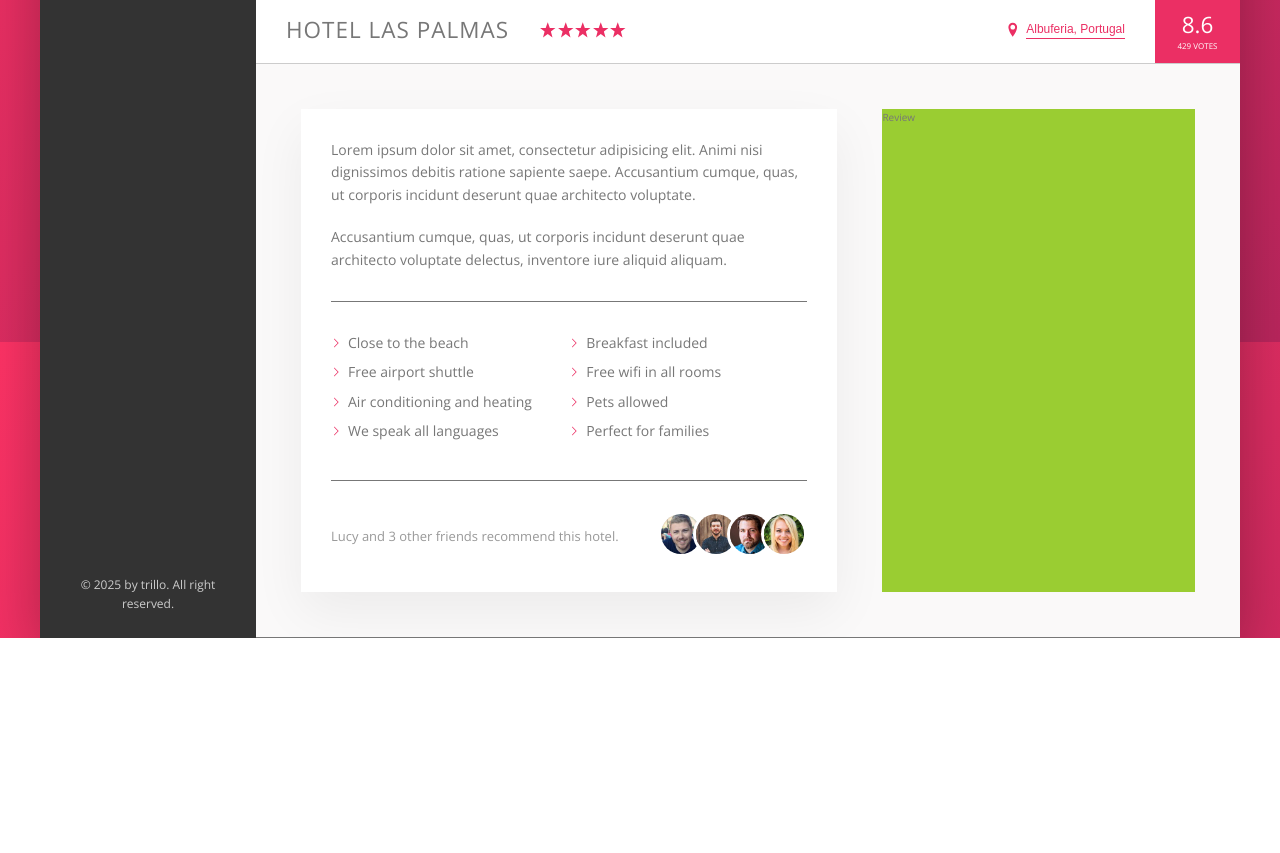
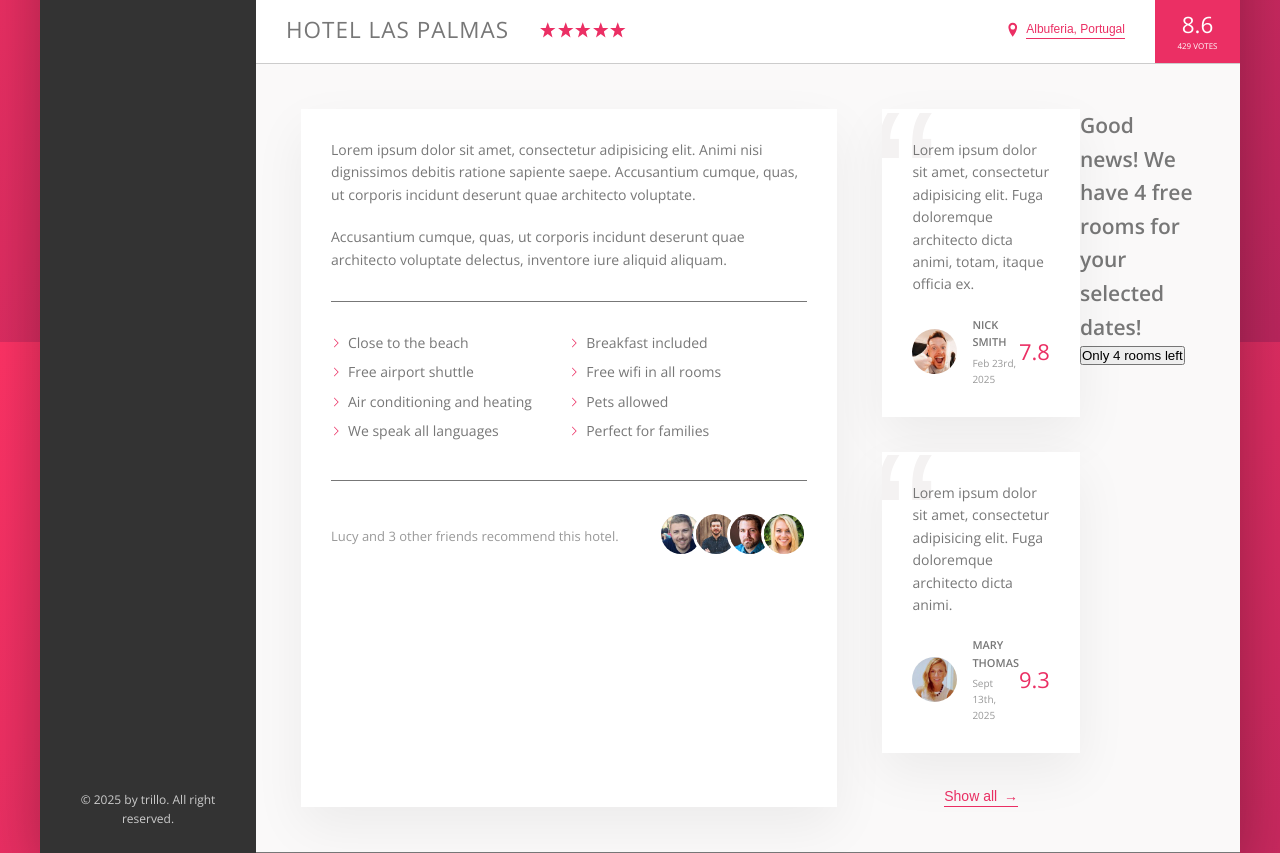
Before and after one commit to Xavier-Hsiao/trillo, a website: page index.html in a window 1280 px wide. Shown: the part 538-1391 px from the top of the page. Before the commit the page ends 1176 px from the top, so only its background shows below. Drawn offline with nearby package versions, Linux system fonts and the light colour scheme.

Commit message:
add review section

```diff
--- a/index.html
+++ b/index.html
@@ -161,7 +161,39 @@
 							</div>
 						</div>
 						<div class="user-reviews">
-							Review
+							<figure class="review">
+								<blockquote class="review__text">Lorem ipsum dolor sit amet, consectetur adipisicing elit. Fuga doloremque architecto dicta animi, totam, itaque officia ex.</blockquote>
+								<figcaption class="review__user">
+									<img src="img/user-1.jpg" alt="User 1" class="review__photo">
+									<div class="review__user-box">
+										<p class="review__user-name">Nick Smith</p>
+										<p class="review__user-date">Feb 23rd, 2025</p>
+									</div>
+									<div class="review__rating">7.8</div>
+								</figcaption>
+							</figure>
+							<figure class="review">
+								<blockquote class="review__text">Lorem ipsum dolor sit amet, consectetur adipisicing elit. Fuga doloremque architecto dicta animi.</blockquote>
+								<figcaption class="review__user">
+									<img src="img/user-2.jpg" alt="User 2" class="review__photo">
+									<div class="review__user-box">
+										<p class="review__user-name">Mary Thomas</p>
+										<p class="review__user-date">Sept 13th, 2025</p>
+									</div>
+									<div class="review__rating">9.3</div>
+								</figcaption>
+							</figure>
+
+							<button class="btn-inline">Show all <span>&rarr;</span></button>
+						</div>
+
+						<div class="cta">
+							<h2 class="cta__book-now">
+								Good news! We have 4 free rooms for your selected dates!
+							</h2>
+							<button class="btn">
+								Only 4 rooms left
+							</button>
 						</div>
 					</div>
 				</main>
--- a/sass/_components.scss
+++ b/sass/_components.scss
@@ -260,8 +260,17 @@
 	background-color: transparent;
 	transition: all .2s;
 
+	& span {
+		margin-left: 3px;
+		transition: margin-left .2s;
+	}
+
 	&:hover {
 		color: var(--color-grey-dark-1);
+
+		span {
+			margin-left: 8px;
+		}
 	}
 
 	&:focus {
@@ -343,3 +352,65 @@
 		}
 	}
 }
+
+// Review
+.review {
+	position: relative;
+	margin-bottom: 3.5rem;
+	padding: 3rem;
+	background-color: #fff;
+	box-shadow: var(--shadow-light);
+	overflow: hidden;
+
+	&__text {
+		position: relative;
+		z-index: 10;
+		margin-bottom: 2rem;
+	}
+
+	&__user {
+		display: flex;
+		align-items: center;
+	}
+
+	&__photo {
+		height: 4.5rem;
+		width: 4.5rem;
+		margin-right: 1.5rem;
+		border-radius: 50%;
+	}
+
+	&__user-box {
+		margin-right: auto;
+	}
+
+	&__user-name {
+		margin-bottom: .4rem;
+		font-size: 1.1rem;
+		font-weight: 600;
+		text-transform: uppercase;
+	}
+
+	&__user-date {
+		font-size: 1rem;
+		color: var(--color-grey-dark-3);
+	}
+
+	&__rating {
+		font-size: 2.2rem;
+		font-weight: 300;
+		color: var(--color-primary);
+	}
+
+	&::before {
+		content: "\201C"; // quote mark
+		position: absolute;
+		top: -2.75rem;
+		left: -1rem;
+		z-index: 1;
+		font-size: 20rem;
+		color: var(--color-grey-light-2);
+		font-family: sans-serif;
+		line-height: 1;
+	}
+}
--- a/sass/_layout.scss
+++ b/sass/_layout.scss
@@ -40,6 +40,7 @@
 	padding: 4.5rem;
 	background-color: var(--color-grey-light-1);
 	border-bottom: var(--line);
+	font-size: 1.4rem;
 }
 
 .description {
@@ -48,10 +49,11 @@
 	margin-right: 4.5rem;
 	background-color: #fff;
 	box-shadow: var(--shadow-light);
-	font-size: 1.4rem;
 }
 
 .user-reviews {
+	display: flex;
+	flex-direction: column;
+	align-items: center;
 	flex: 1;
-	background-color: yellowgreen;
 }
```
Also changed, not shown: css/style.css, 1 other file.
